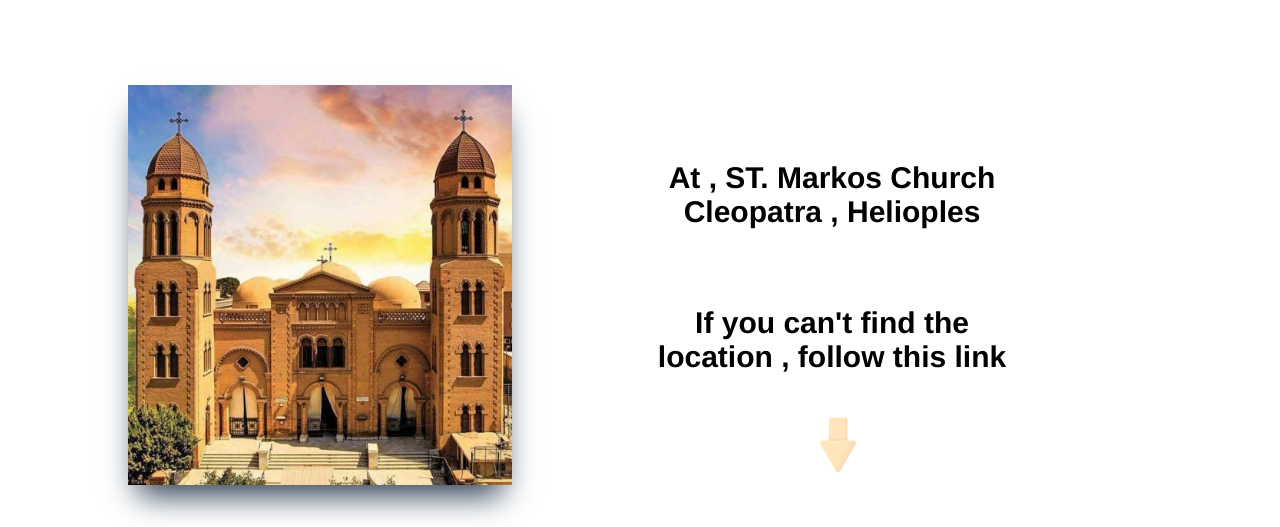
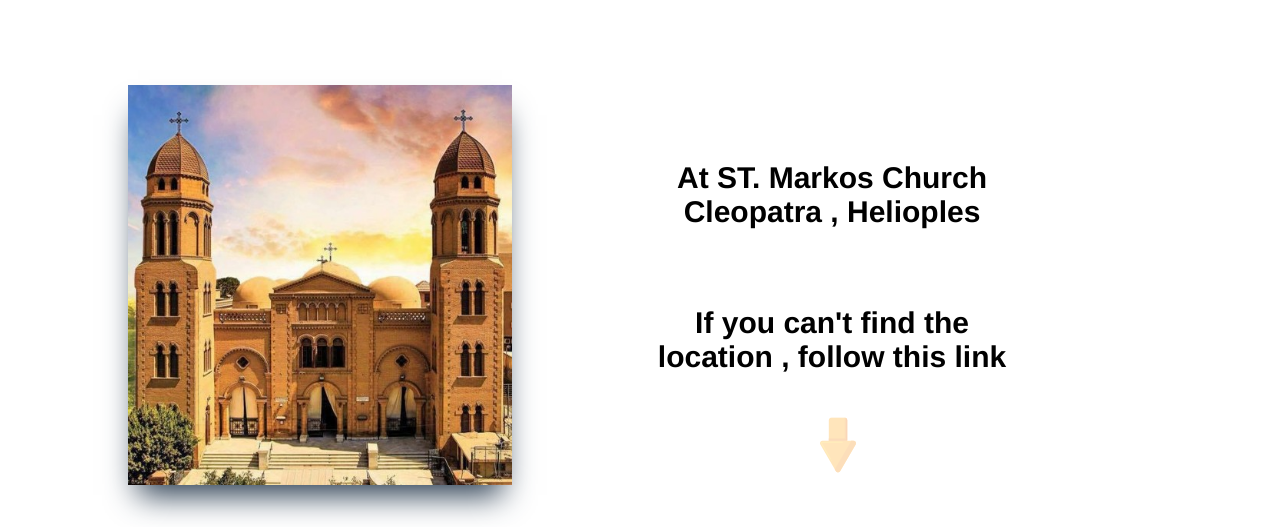
Before and after one commit to M2294/Wedding-invetation, a plain HTML site: page index.html in a window 1280 px wide. Shown: the part 2636-3163 px from the top of the page. Drawn offline with Linux system fonts and the light colour scheme.

Commit message:
Update index.html

```diff
--- a/index.html
+++ b/index.html
@@ -122,7 +122,7 @@
       </div>
 
       <div class="church2">
-        <h6>At , ST. Markos Church Cleopatra , Helioples</h6>
+        <h6>At ST. Markos Church Cleopatra , Helioples</h6>
         <div class="space"></div>
         <h6>If you can't find the location , follow this link</h6>
 
```
